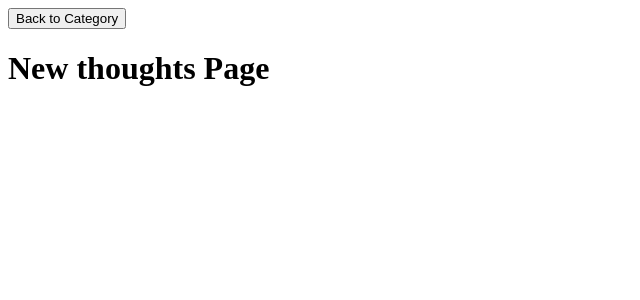
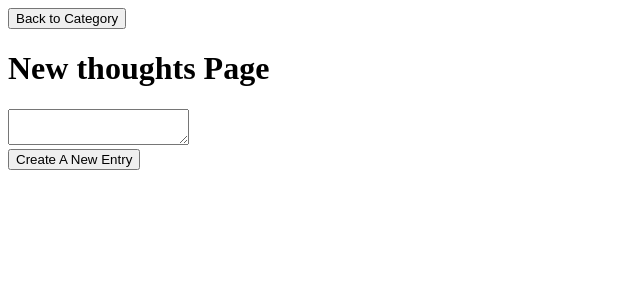
Before and after one commit to Santosh2167/routing-video, a React (Create React App) app in the folder spa/: page /entry/new/1 in a window 1280 px wide. Shown: the top 300 px of the page, without its empty margins (0-640 px from the left). Built offline with nearby package versions, Linux system fonts and the light colour scheme.

Commit message:
created a new form page, an array to hold entries, passed a function to the client to update the array (using state value to update the state)

```diff
--- a/spa/src/components/App.js
+++ b/spa/src/components/App.js
@@ -6,7 +6,14 @@ import NewEntryPage from "./pages/NewEntryPage";
 
 class App extends Component {
     state = {
-        categories: ["food","thoughts","romance"]
+        categories: ["food","thoughts","romance"],
+        entries: []
+    }
+
+    onEntryFormSubmit =(entry) => {
+        this.setState((state)=>{
+            return {entries: [...state.entries, entry]};
+        })
     }
 
     render() {
@@ -34,7 +41,7 @@ class App extends Component {
                             //    following render is kept in 42 minutes
 
                             render={(props)=>{
-                                return <NewEntryPage {...props} categories={categories}/>
+                                return <NewEntryPage {...props} categories={categories} onEntryFormSubmit={this.onEntryFormSubmit}/>
                             }}
 
 
--- /dev/null
+++ b/spa/src/components/forms/EntryForm.js
@@ -0,0 +1,25 @@
+//this page is added on 1 hour of routing second video
+
+import React, {Component} from "react";
+
+class EntryForm extends Component {
+    state={entry: ""}
+
+    //the following is to make the component controlled
+    onTextAreaChange=(event)=>{
+        this.setState({entry: event.target.value})
+    }
+
+    render() {
+        const {entry} = this.state;
+        return (
+            <form>
+                <textarea value={entry} onChange={this.onTextAreaChange}></textarea><br/> {/*we cant type in the text area when trying to make
+                it controlled 1.05 minutes in the video */}
+                <input type="submit" value="Create A New Entry"></input>
+            </form>
+        )
+    }
+}
+
+export default EntryForm;
--- a/spa/src/components/pages/CategorySelectionPage.js
+++ b/spa/src/components/pages/CategorySelectionPage.js
@@ -19,7 +19,6 @@ class CategorySelectionPage extends Component {
                     {categories.map((item,index) =>{
                         return(
                             <li key={item}>
-                            {console.log(index)}
                                 <Link to={`/entry/new/${index}`}>{item}</Link> {/* 40.34 minutes what happens if you dont put curly bracket? all turns red and why? */}
                             </li>
                         )
--- a/spa/src/components/pages/HomePage.js
+++ b/spa/src/components/pages/HomePage.js
@@ -10,7 +10,7 @@ render(){
     return(
 
         <div>
-            <h1>Page: HomePage</h1>
+            <h1>HomePage</h1>
             <Link to="/category">
                 <button>New Entry</button>
             </Link>
--- a/spa/src/components/pages/NewEntryPage.js
+++ b/spa/src/components/pages/NewEntryPage.js
@@ -1,5 +1,6 @@
 import React, {Component} from "react";
 import {Redirect,Link} from "react-router-dom";
+import EntryForm from "./../forms/EntryForm";
 
 class NewEntryPage extends Component {
 
@@ -31,6 +32,7 @@ class NewEntryPage extends Component {
 
     render() {
         const {category,errorMessage} = this.state;
+        const {onEntryFormSubmit} = this.props; // this is imp. learn how to pass a function
         if(errorMessage) {
             return <Redirect to="/category"/>
         }
@@ -40,6 +42,7 @@ class NewEntryPage extends Component {
                 <div>
                     <Link to="/category"><button>Back to Category</button></Link>
                     <h1>New {category} Page</h1>
+                    <EntryForm />
                 </div>}
                 {errorMessage}
             </div>
```
